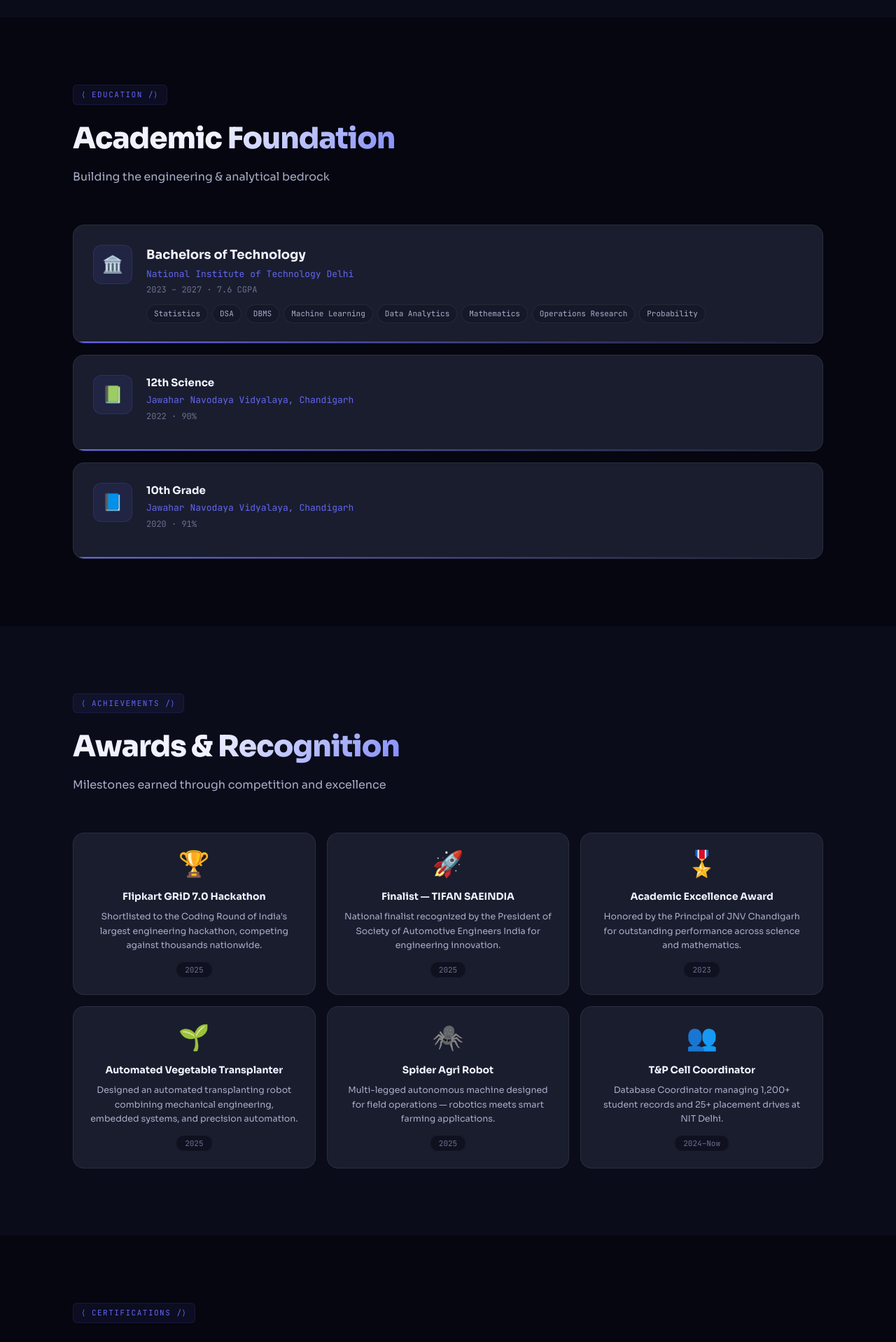
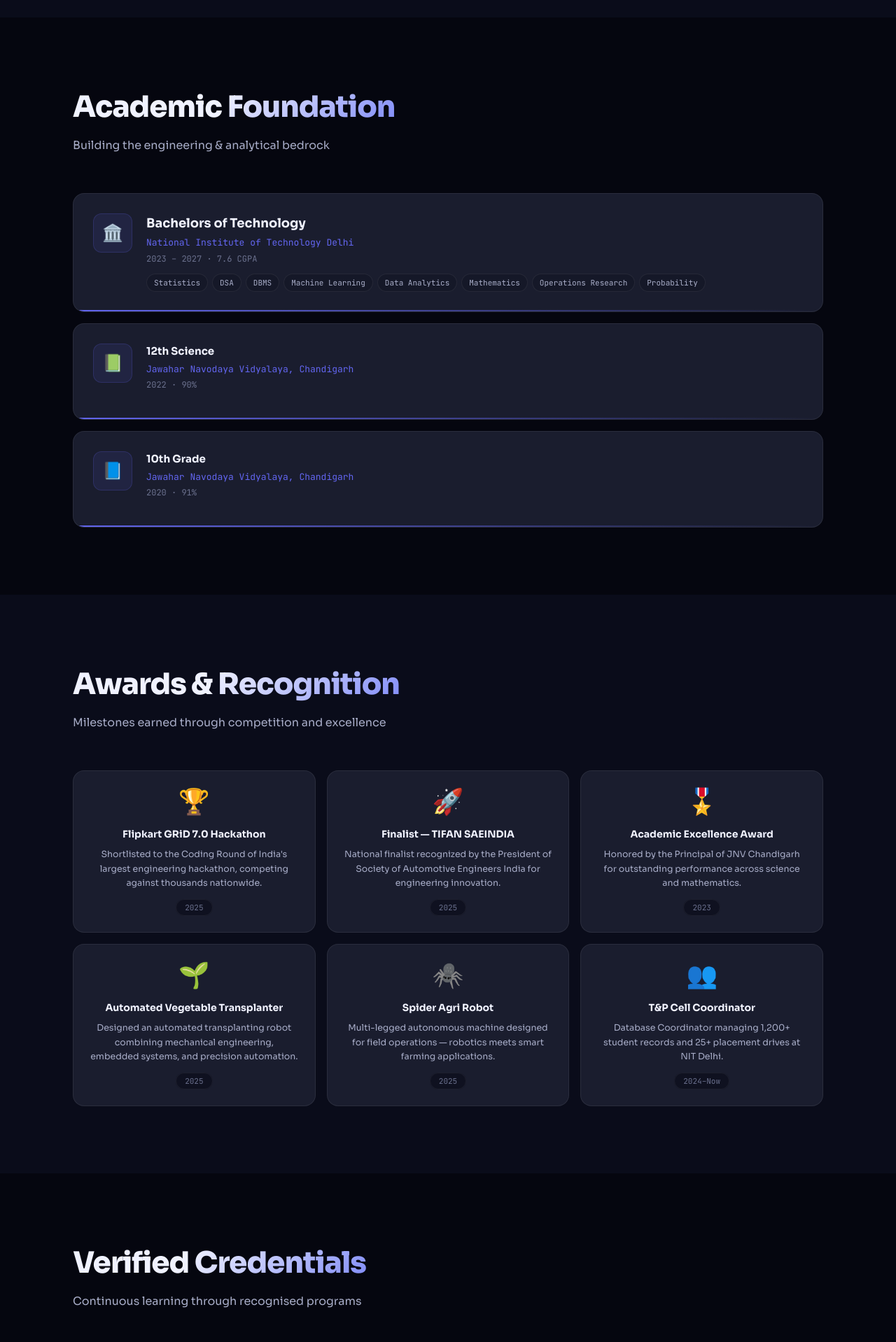
Before and after one commit to srv-0/Portfolio, a React (Vite) app: page / in a window 1280 px wide. Shown: the part 5940-7858 px from the top of the page at 70% size. Built offline with nearby package versions, Linux system fonts and the light colour scheme.

Commit message:
Update Extras.jsx

```diff
--- a/src/components/Extras.jsx
+++ b/src/components/Extras.jsx
@@ -18,7 +18,6 @@ export function Education() {
       <div className="max-w-6xl mx-auto px-6 lg:px-10">
         <motion.div ref={ref} initial={{ opacity: 0, y: 30 }}
           animate={inView ? { opacity: 1, y: 0 } : {}} transition={{ duration: 0.6 }}>
-          <div className="section-tag mb-4">⟨ Education /⟩</div>
           <h2 className="text-[clamp(28px,4vw,42px)] font-extrabold tracking-tight mb-3">
             Academic <span className="gradient-text">Foundation</span>
           </h2>
@@ -64,7 +63,6 @@ export function Achievements() {
       <div className="max-w-6xl mx-auto px-6 lg:px-10">
         <motion.div ref={ref} initial={{ opacity: 0, y: 30 }}
           animate={inView ? { opacity: 1, y: 0 } : {}} transition={{ duration: 0.6 }}>
-          <div className="section-tag mb-4">⟨ Achievements /⟩</div>
           <h2 className="text-[clamp(28px,4vw,42px)] font-extrabold tracking-tight mb-3">
             Awards & <span className="gradient-text">Recognition</span>
           </h2>
@@ -94,7 +92,6 @@ export function Certifications() {
       <div className="max-w-6xl mx-auto px-6 lg:px-10">
         <motion.div ref={ref} initial={{ opacity: 0, y: 30 }}
           animate={inView ? { opacity: 1, y: 0 } : {}} transition={{ duration: 0.6 }}>
-          <div className="section-tag mb-4">⟨ Certifications /⟩</div>
           <h2 className="text-[clamp(28px,4vw,42px)] font-extrabold tracking-tight mb-3">
             Verified <span className="gradient-text">Credentials</span>
           </h2>
```
